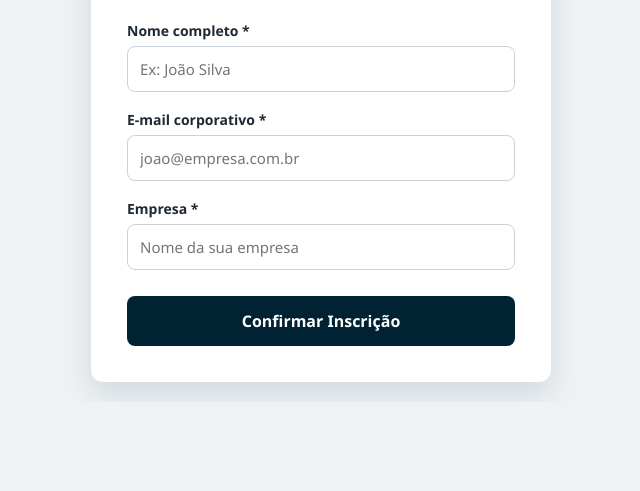
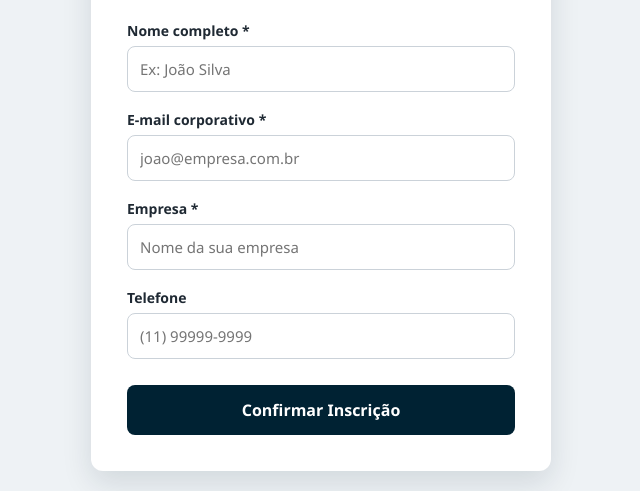
Before and after one commit to gabriellagomes-CS/Evolui-ATS, a plain HTML site: page index.html in a window 1280 px wide. Shown: the part 445-936 px from the top of the page, without its empty margins (319-959 px from the left). Before the commit the page ends 847 px from the top, so only its background shows below. Drawn offline with Linux system fonts and the light colour scheme.

Commit message:
Update index.html

```diff
--- a/index.html
+++ b/index.html
@@ -112,6 +112,11 @@
           <input type="text" id="empresa" placeholder="Nome da sua empresa" required>
         </div>
 
+        <div class="form-group">
+          <label for="telefone">Telefone</label>
+          <input type="tel" id="telefone" placeholder="(11) 99999-9999" required>
+        </div>
+
         <button type="submit" id="btnEnviar">Confirmar Inscrição</button>
       </form>
 
@@ -124,6 +129,7 @@
     const ID_CAMPO_NOME    = "entry.2021482454";
     const ID_CAMPO_EMAIL   = "entry.1810517846";
     const ID_CAMPO_EMPRESA = "entry.1150958815";
+    cont ID_CAMPO_TELEFONE = "entry.1858237478";
 
     function enviarParaGoogleForms(event) {
       event.preventDefault();
@@ -139,6 +145,7 @@
       dadosFormulario.append(ID_CAMPO_NOME, document.getElementById('nome').value.trim());
       dadosFormulario.append(ID_CAMPO_EMAIL, document.getElementById('email').value.trim());
       dadosFormulario.append(ID_CAMPO_EMPRESA, document.getElementById('empresa').value.trim());
+      dadosFormulario.append(ID_CAMPO_EMPRESA, document.getElementById('telefone').value.trim());
 
       fetch(URL_ENVIO_FORMS, {
         method: 'POST',
```
